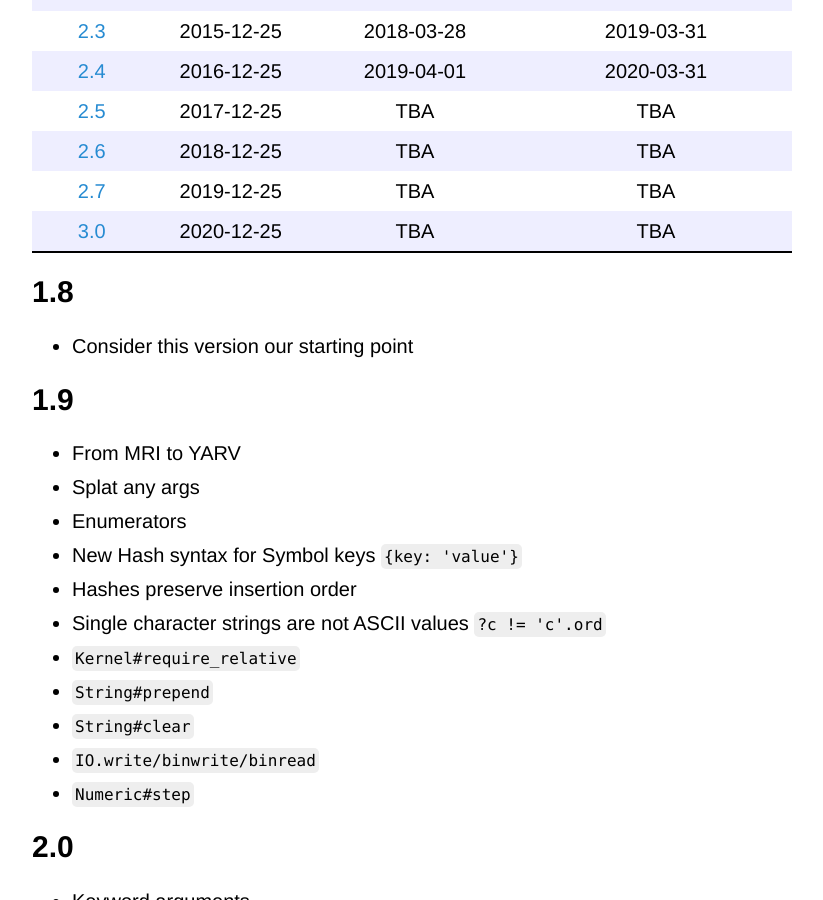
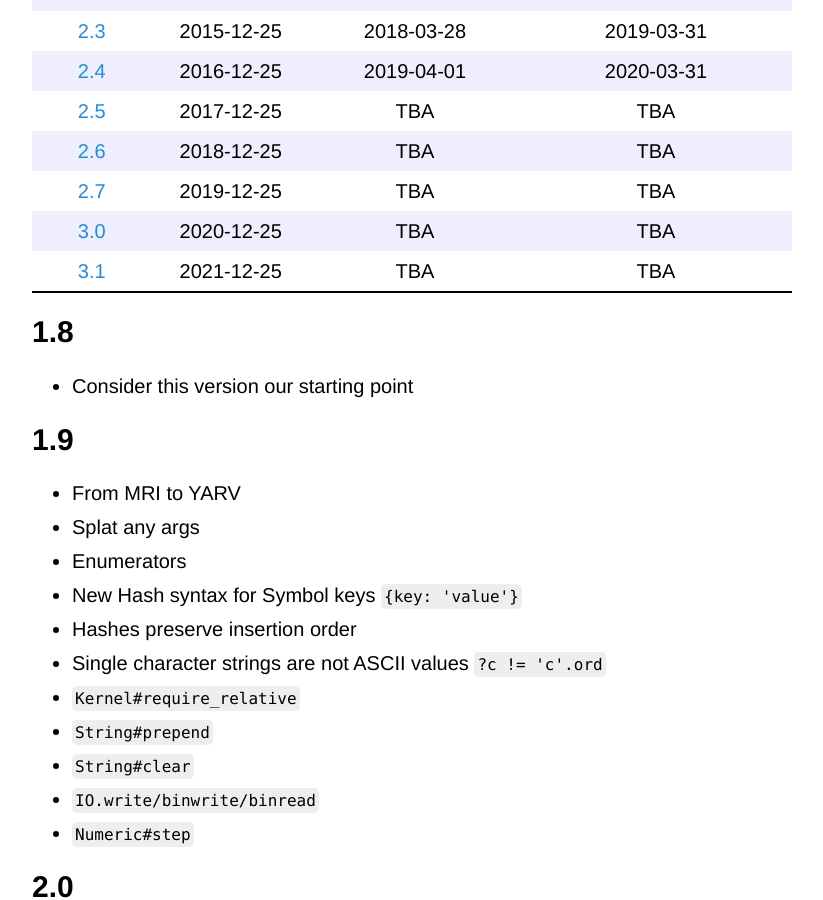
Before and after one commit to Maumagnaguagno/maumagnaguagno.github.io, a Jekyll site: the page built from ruby-versions.md, in a window 1280 px wide and 900 px high, scrolled down 433 px. Shown: the whole window, without its empty margins (228-1051 px from the left). Built offline with Jekyll 4.4.1, drawn with Linux system fonts in a browser that asks for light colours; our own code applies the rules of GitHub Pages for plain Markdown files; some of the changed text lies outside the part shown.

Commit message:
Add 3.1 section to Ruby Versions

```diff
--- a/ruby-versions.md
+++ b/ruby-versions.md
@@ -21,6 +21,7 @@ This is a reminder of how Ruby evolved through time.
 [2.6](#26) | 2018-12-25 | TBA            | TBA
 [2.7](#27) | 2019-12-25 | TBA            | TBA
 [3.0](#30) | 2020-12-25 | TBA            | TBA
+[3.1](#31) | 2021-12-25 | TBA            | TBA
 
 {% assign issue = "https://bugs.ruby-lang.org/issues/" %}
 
@@ -119,3 +120,6 @@ This is a reminder of how Ruby evolved through time.
 - Experimental Ractors
 - Experimental endless method definition ``def square(x) = x * x`` [#16746]({{ issue }}16746)
 - ``Hash#except`` [#15822]({{ issue }}15822)
+
+## 3.1
+- ``Array#intersect?`` [#15198]({{ issue }}15198)
```
